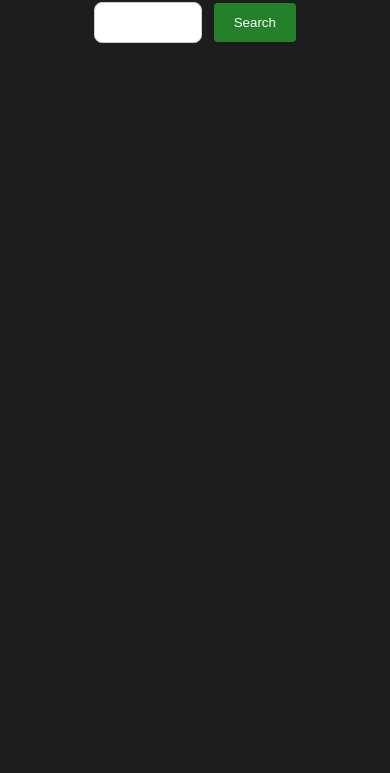
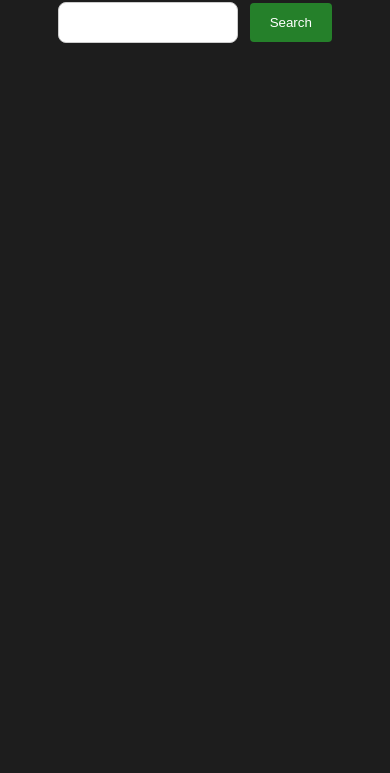
Before and after one commit to FACG5/Savvy-Movies, a website with bundled scripts: page index.html in a window 390 px wide. Shown: the part 71-844 px from the top of the page. Built offline with nearby package versions, Linux system fonts and the light colour scheme; a web font is replaced by a local one.

Commit message:
Update style.css

```diff
--- a/public/css/style.css
+++ b/public/css/style.css
@@ -71,6 +71,17 @@ body {
     grid-gap: 10px;
     text-align: center;
   }
+    .search-query {
+    outline: none;
+    width: 50%;
+    padding: 12px;
+    border: 1px solid #ccc;
+    border-radius: 8px;
+    box-sizing: border-box;
+    margin-top: 6px;
+    margin-bottom: 16px;
+    resize: vertical;
+  }
 }
 @media screen and (min-width: 601px) and (max-width: 800px) {
   #main {
```
